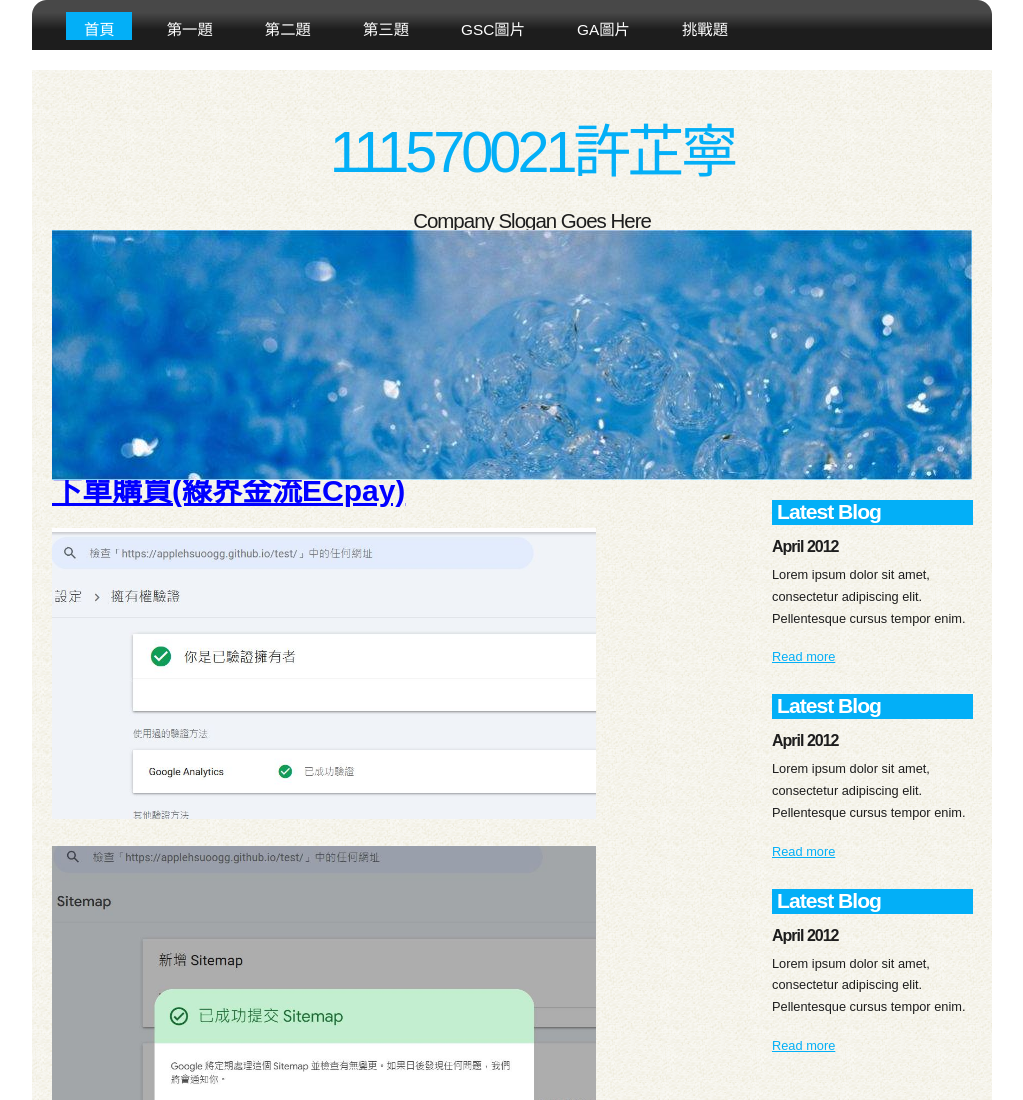
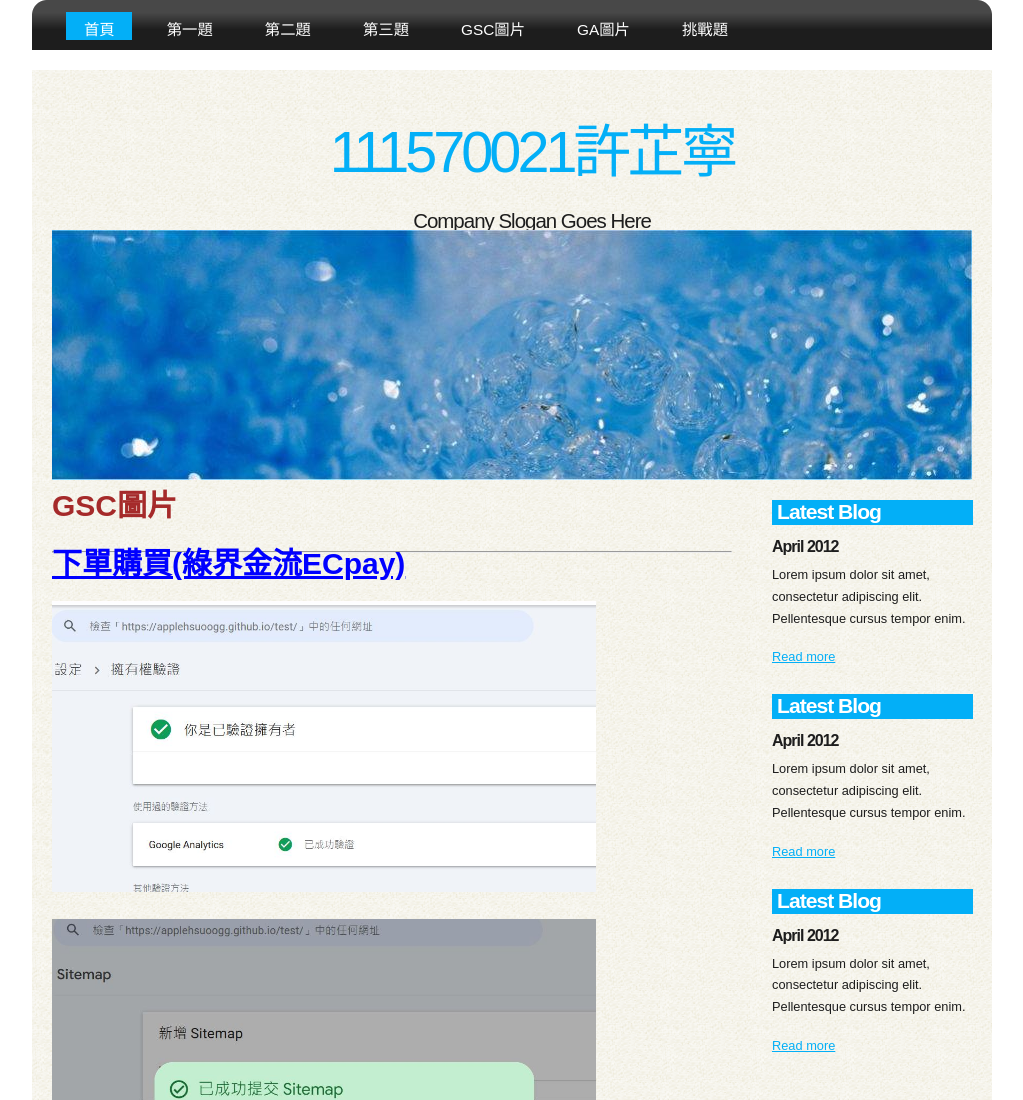
Before and after one commit to applehsuoogg/test, a plain HTML site: page a4.html in a window 1280 px wide. Shown: the top 1100 px of the page, without its empty margins (128-1151 px from the left). Drawn offline with Linux system fonts and the light colour scheme.

Commit message:
Add files via upload

```diff
--- a/a4.html
+++ b/a4.html
@@ -81,7 +81,9 @@
 	  </div><!--close banner_image-->
       <div id="content">
         <div class="content_item">
-
+          <p class="s4">GSC圖片
+          </p>
+          <hr>
           <p>
             <a class="s3" href="https://vendor.ecpay.com.tw/User/LogOn_Step1" target="_blank">下單購買(綠界金流ECpay)</a>
           </p>
```
